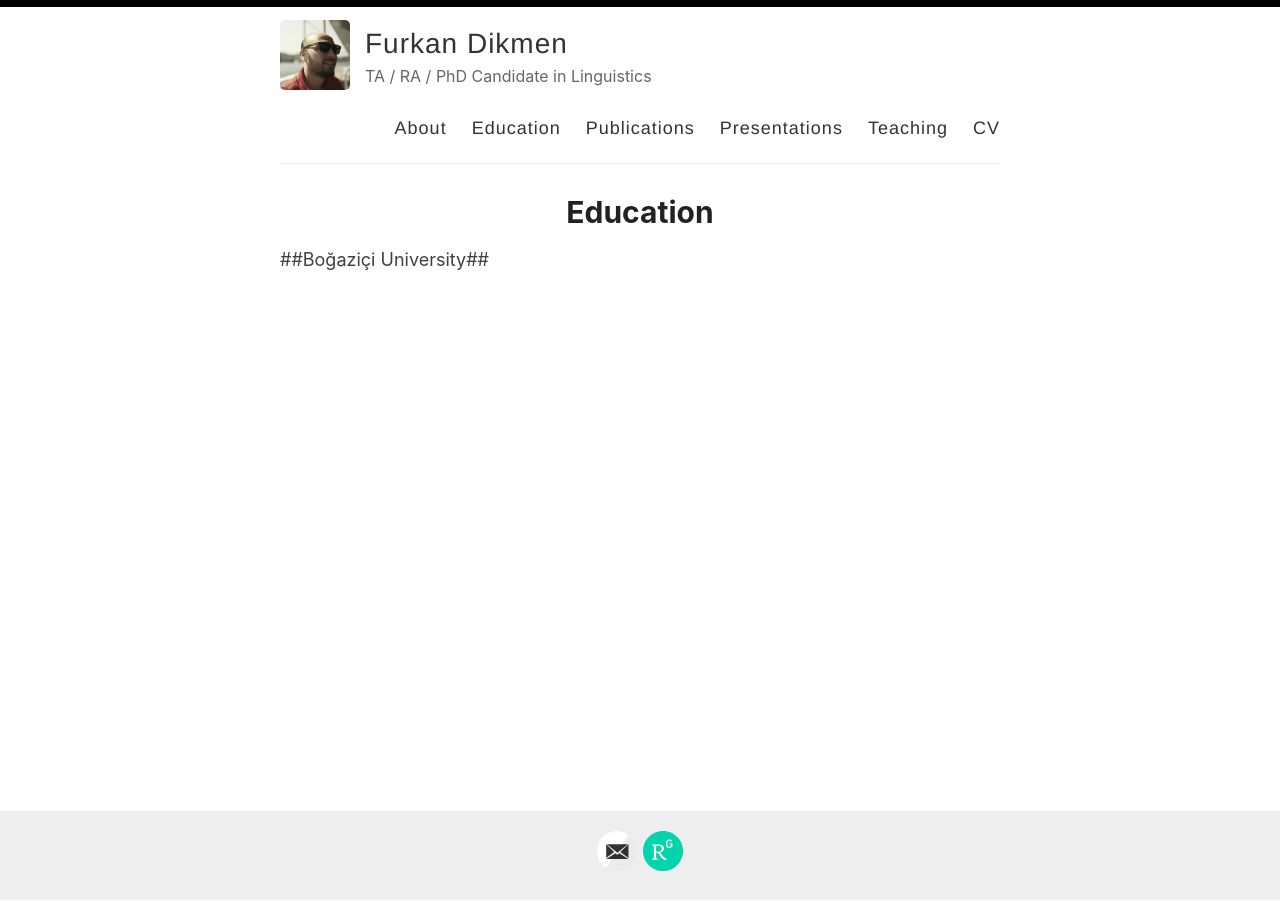
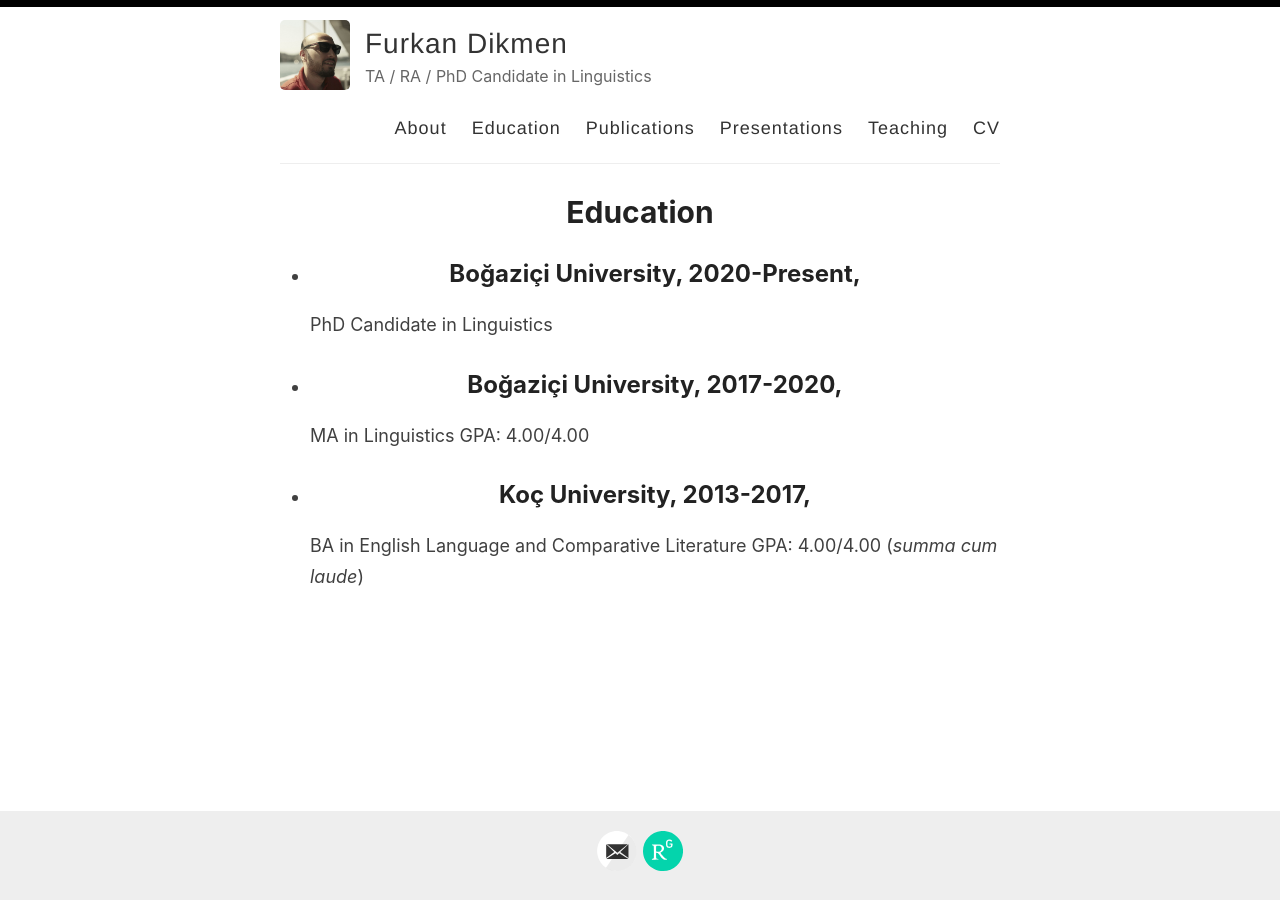
Before and after one commit to furkandikmen/furkandikmen.github.io, a Jekyll site: the page built from _pages/education.md, in a window 1280 px wide. Built offline with Jekyll 4.4.1, drawn with Linux system fonts in a browser that asks for light colours.

Commit message:
Update education.md

```diff
--- a/_pages/education.md
+++ b/_pages/education.md
@@ -4,4 +4,11 @@
 permalink: /education/
 ---
 
-##Boğaziçi University##
+- ## Boğaziçi University, 2020-Present,
+  PhD Candidate in Linguistics
+- ## Boğaziçi University, 2017-2020,
+  MA in Linguistics
+  GPA: 4.00/4.00
+- ## Koç University, 2013-2017,
+  BA in English Language and Comparative Literature
+  GPA: 4.00/4.00 (_summa cum laude_)
```
